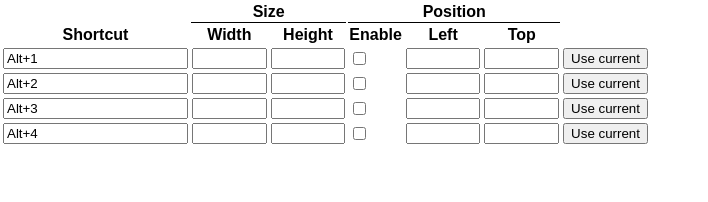
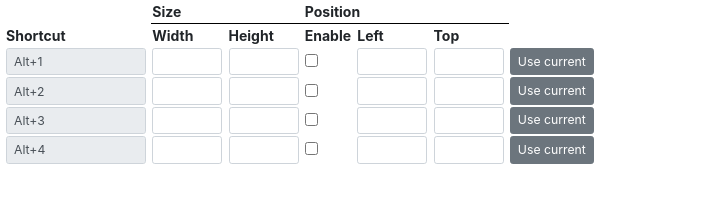
Before and after one commit to fuzzykiller/resizeit2, a website with bundled scripts: page options/options.html in a window 1280 px wide. Shown: the whole page, without its empty margins (0-708 px from the left). Built offline with nearby package versions, Linux system fonts and the light colour scheme; some packages are replaced by stand-ins of ours; no server answers.

Commit message:
Add Bootstrap styles; ignore certain keys

```diff
--- a/files_to_zip.txt
+++ b/files_to_zip.txt
@@ -6,6 +6,7 @@
 ./browser_action/popup.js
 ./options/options.html
 ./options/options.js
+./node_modules/bootstrap/dist/css/bootstrap.css
 ./LICENSE
 ./logo.png
 ./logo@2x.png
--- a/options/options.html
+++ b/options/options.html
@@ -4,34 +4,27 @@
 <head>
   <meta charset="utf-8">
   <title>ResizeIT 2 Options</title>
+  <link rel="stylesheet" href="../node_modules/bootstrap/dist/css/bootstrap.css">
   <style type="text/css">
-    html,
-    body {
-      margin: 0;
-    }
-
-    body {
-      font: message-box;
-      -moz-user-select: none;
-    }
-
-    input[type="number"] {
-      width: calc(1em * 5);
-    }
-
-    .key {
-      display: inline-block;
-      border: 2px outset black;
-      padding: 2px;
-      background: lightgray;
-      border-radius: 2px;
-      min-width: 20px;
-      min-height: 20px;
-      text-align: center;
+    html {
+      font-size: 14px;
+      margin: 0 5px;
     }
 
     th.top-header {
       border-bottom: 1px solid black;
+    }
+
+    th, td {
+      padding-right: .375rem;
+    }
+
+    input[type="number"] {
+      width: calc(1rem * 5);
+    }
+
+    input[type="text"] {
+      width: 10rem;
     }
   </style>
 </head>
@@ -55,44 +48,45 @@
     </thead>
     <tbody>
       <tr>
-        <td><input type="text" id="preset-1-key" value="Alt+1" title="Press keys" readonly></td>
-        <td><input type="number" id="preset-1-width" min="0" required></td>
-        <td><input type="number" id="preset-1-height" min="0" required></td>
-        <td><input type="checkbox" id="preset-1-pos"></td>
-        <td><input type="number" id="preset-1-left" required></td>
-        <td><input type="number" id="preset-1-top" required></td>
-        <td><button id="preset-1-current">Use current</button></td>
+        <td><input class="form-control form-control-sm" type="text" id="preset-1-key" value="Alt+1" title="Press keys" readonly></td>
+        <td><input class="form-control form-control-sm" type="number" id="preset-1-width" min="0" required></td>
+        <td><input class="form-control form-control-sm" type="number" id="preset-1-height" min="0" required></td>
+        <td><input class="form-check-inline" type="checkbox" id="preset-1-pos"></td>
+        <td><input class="form-control form-control-sm" type="number" id="preset-1-left" required></td>
+        <td><input class="form-control form-control-sm" type="number" id="preset-1-top" required></td>
+        <td><button class="btn btn-sm btn-secondary" id="preset-1-current">Use current</button></td>
       </tr>
       <tr>
-        <td><input type="text" id="preset-2-key" value="Alt+2" title="Press keys" readonly></td>
-        <td><input type="number" id="preset-2-width" min="0" required></td>
-        <td><input type="number" id="preset-2-height" min="0" required></td>
-        <td><input type="checkbox" id="preset-2-pos"></td>
-        <td><input type="number" id="preset-2-left" required></td>
-        <td><input type="number" id="preset-2-top" required></td>
-        <td><button id="preset-2-current">Use current</button></td>
+        <td><input class="form-control form-control-sm" type="text" id="preset-2-key" value="Alt+2" title="Press keys" readonly></td>
+        <td><input class="form-control form-control-sm" type="number" id="preset-2-width" min="0" required></td>
+        <td><input class="form-control form-control-sm" type="number" id="preset-2-height" min="0" required></td>
+        <td><input class="form-check-inline" type="checkbox" id="preset-2-pos"></td>
+        <td><input class="form-control form-control-sm" type="number" id="preset-2-left" required></td>
+        <td><input class="form-control form-control-sm" type="number" id="preset-2-top" required></td>
+        <td><button class="btn btn-sm btn-secondary" id="preset-2-current">Use current</button></td>
       </tr>
       <tr>
-        <td><input type="text" id="preset-3-key" value="Alt+3" title="Press keys" readonly></td>
-        <td><input type="number" id="preset-3-width" min="0" required></td>
-        <td><input type="number" id="preset-3-height" min="0" required></td>
-        <td><input type="checkbox" id="preset-3-pos"></td>
-        <td><input type="number" id="preset-3-left" required></td>
-        <td><input type="number" id="preset-3-top" required></td>
-        <td><button id="preset-3-current">Use current</button></td>
+        <td><input class="form-control form-control-sm" type="text" id="preset-3-key" value="Alt+3" title="Press keys" readonly></td>
+        <td><input class="form-control form-control-sm" type="number" id="preset-3-width" min="0" required></td>
+        <td><input class="form-control form-control-sm" type="number" id="preset-3-height" min="0" required></td>
+        <td><input class="form-check-inline" type="checkbox" id="preset-3-pos"></td>
+        <td><input class="form-control form-control-sm" type="number" id="preset-3-left" required></td>
+        <td><input class="form-control form-control-sm" type="number" id="preset-3-top" required></td>
+        <td><button class="btn btn-sm btn-secondary" id="preset-3-current">Use current</button></td>
       </tr>
       <tr>
-        <td><input type="text" id="preset-4-key" value="Alt+4" title="Press keys" readonly></td>
-        <td><input type="number" id="preset-4-width" min="0" required></td>
-        <td><input type="number" id="preset-4-height" min="0" required></td>
-        <td><input type="checkbox" id="preset-4-pos"></td>
-        <td><input type="number" id="preset-4-left" required></td>
-        <td><input type="number" id="preset-4-top" required></td>
-        <td><button id="preset-4-current">Use current</button></td>
+        <td><input class="form-control form-control-sm" type="text" id="preset-4-key" value="Alt+4" title="Press keys" readonly></td>
+        <td><input class="form-control form-control-sm" type="number" id="preset-4-width" min="0" required></td>
+        <td><input class="form-control form-control-sm" type="number" id="preset-4-height" min="0" required></td>
+        <td><input class="form-check-inline" type="checkbox" id="preset-4-pos"></td>
+        <td><input class="form-control form-control-sm" type="number" id="preset-4-left" required></td>
+        <td><input class="form-control form-control-sm" type="number" id="preset-4-top" required></td>
+        <td><button class="btn btn-sm btn-secondary" id="preset-4-current">Use current</button></td>
       </tr>
     </tbody>
   </table>
 
   <script type="text/javascript" src="options.js"></script>
 </body>
+
 </html>
--- a/options/options.ts
+++ b/options/options.ts
@@ -85,12 +85,16 @@ function insertCurrentSizeAndPosition(presetName: PresetName) {
 }
 
 function onKeyDown(cmd: browser.commands.Command, ev: KeyboardEvent) {
+  if (ev.key === "Shift" || ev.key === "Control"
+    || ev.key === "Alt" || ev.key === "AltGraph"
+    || ev.key === "Tab") {
+    return;
+  }
+
   ev.preventDefault();
 
   const presetName = cmd.name;
   let keyboardShortcut = ev.key;
-
-  // TODO: Don't react to modifier keys
 
   if (ev.shiftKey) {
     keyboardShortcut = shiftModifier + keyboardShortcut;
@@ -108,8 +112,16 @@ function onKeyDown(cmd: browser.commands.Command, ev: KeyboardEvent) {
     keyboardShortcut = ctrlModifier + keyboardShortcut;
   }
 
-  e(presetName + "-key").value = keyboardShortcut;
-  browser.commands.update({ ...cmd, shortcut: keyboardShortcut });
+  const elem = e(presetName + "-key");
+  elem.value = keyboardShortcut;
+  elem.classList.remove("is-valid", "is-invalid");
+
+  try {
+    browser.commands.update({ ...cmd, shortcut: keyboardShortcut });
+    elem.classList.add("is-valid");
+  } catch {
+    elem.classList.add("is-invalid");
+  }
 }
 
 function isPresetName(s: string | undefined): s is PresetName {
@@ -149,7 +161,9 @@ browser.commands.getAll().then(cmds => {
 
     const presetName = cmd.name;
 
-    e(presetName + "-key").value = cmd.shortcut || "";
-    e(presetName + "-key").addEventListener("keydown", ev => onKeyDown(cmd, ev));
+    const elem = e(presetName + "-key");
+    elem.value = cmd.shortcut || "";
+    elem.addEventListener("keydown", ev => onKeyDown(cmd, ev));
+    elem.addEventListener("blur", () => elem.classList.remove("is-valid", "is-invalid"));
   }
 });
--- a/package.json
+++ b/package.json
@@ -19,6 +19,7 @@
   },
   "homepage": "https://github.com/fuzzykiller/resizeit2#readme",
   "devDependencies": {
+    "bootstrap": "^4.2.1",
     "typescript": "~2.8.0",
     "web-ext-types": "^3.1.0"
   }
```
Also changed, not shown: 1 other file.
